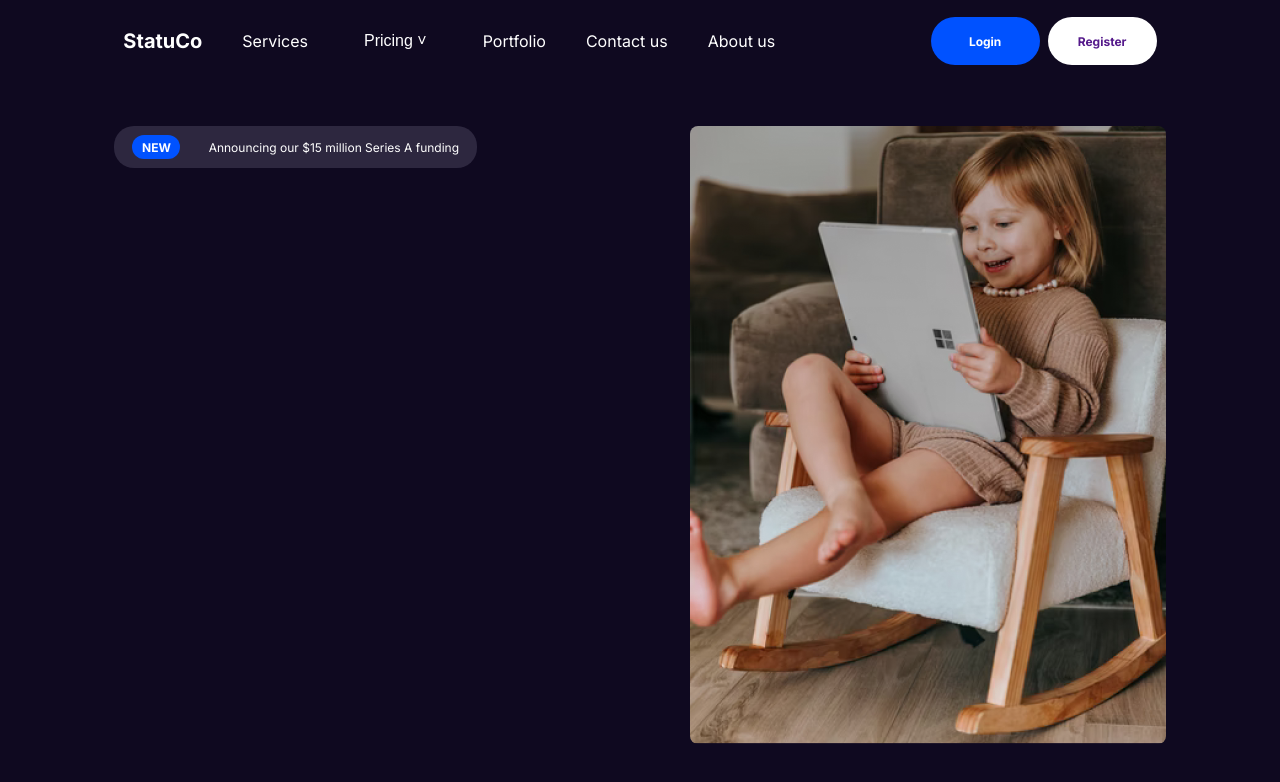
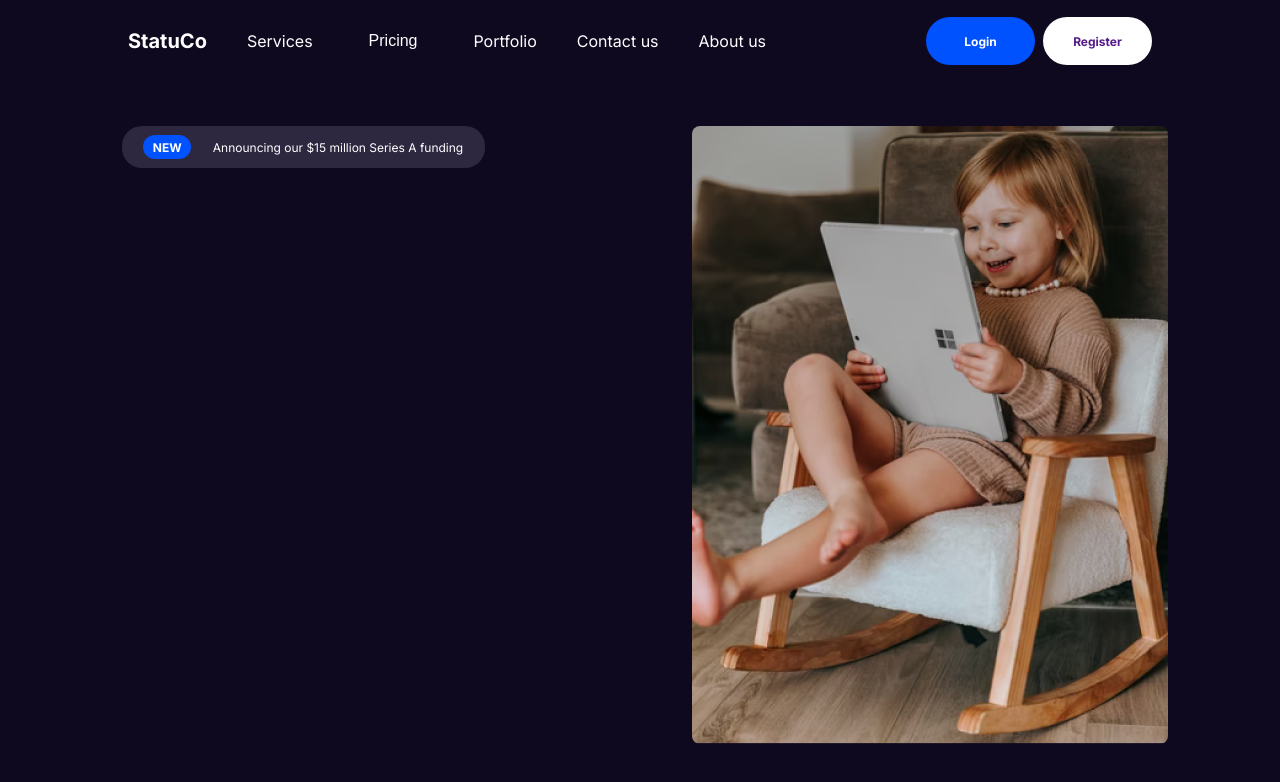
Before and after one commit to mustafakemalz/Statu_Task_4, a plain HTML site: page index.html in a window 1280 px wide. Drawn offline with Linux system fonts and the light colour scheme.

Commit message:
html and css update

```diff
--- a/index.html
+++ b/index.html
@@ -15,7 +15,7 @@
       <a href="" class="logo">StatuCo</a>
       <a href="">Services</a>
       <div class="dropdown">
-        <button class="dropbtn">Pricing ˅</button>
+        <button class="dropbtn">Pricing</button>
         <div class="dropdown-content">
           <a href="">text1</a>
           <a href="">text2</a>
@@ -35,7 +35,7 @@
     <div class="frame108">
       <div class="pill">
         <a href="" id="newtext">NEW</a>
-        <div class="pill-text">Announcing our $15 million Series A funding</div>
+        <a href="" class="pill-text">Announcing our $15 million Series A funding</a>
       </div>
     </div>
     <div class="image"><img id="img1" src="image/unsplash_ZdBsz77QTaE.png" alt=""></div>
--- a/style.css
+++ b/style.css
@@ -120,6 +120,7 @@ body {
   width: 363px;
   height: 42px;
   border-radius: 20px;
+  margin-left: 10px;
 }
 #newtext {
   gap: 24px;
@@ -136,10 +137,10 @@ body {
   text-decoration: none;
 }
 .pill-text {
+  text-decoration: none;
   gap: 7px;
   font-size: 12px;
   color: white;
-  margin-left: 10px;
 }
 .image {
   display: flex;
```
